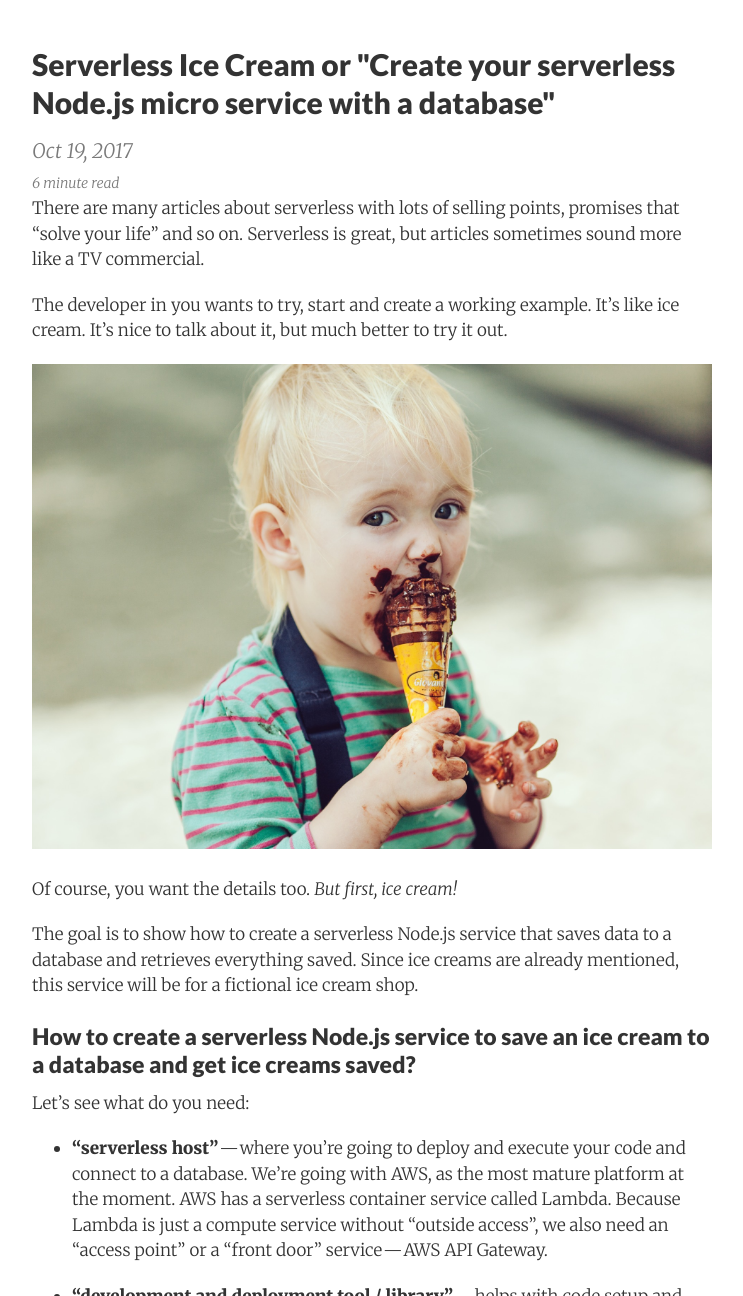
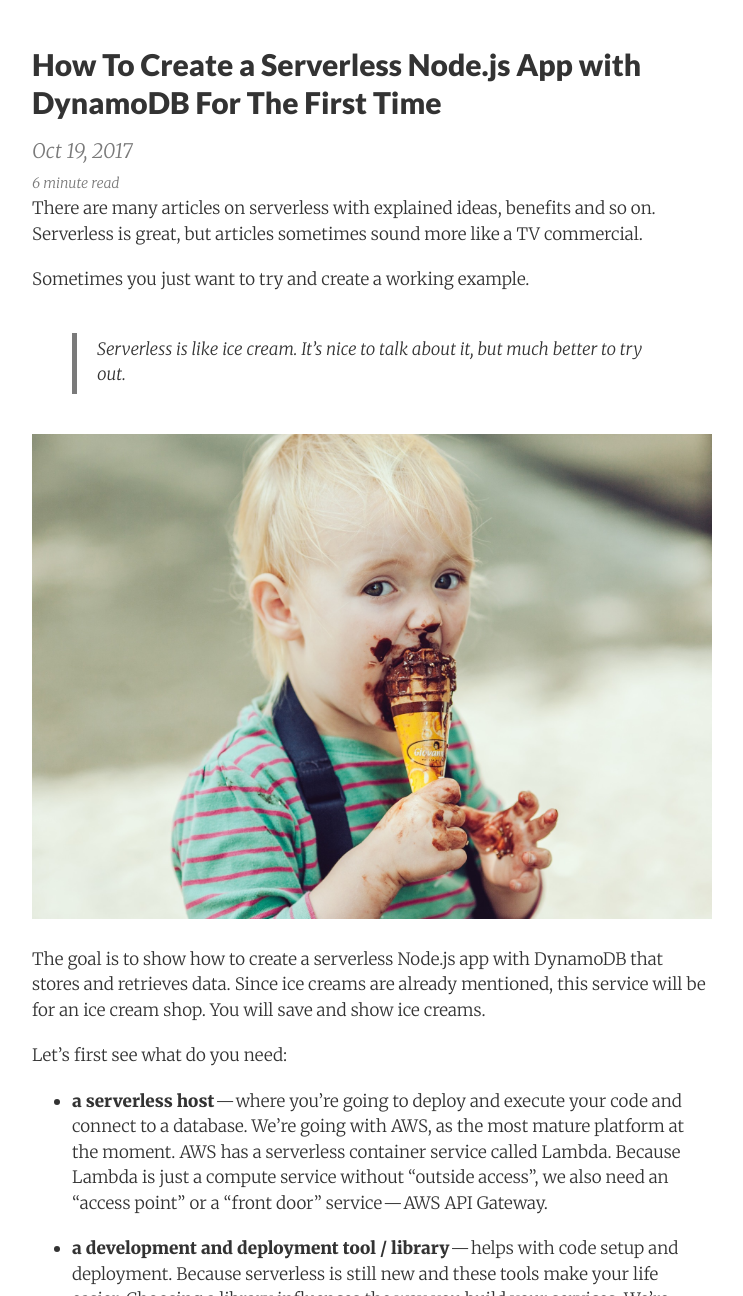
Before and after one commit to serverlesspub/serverless.pub, a Jekyll site: the page built from _posts/2017-10-19-serverless-icecream-database.markdown, in a window 1280 px wide and 1400 px high, cut to the strip 104-1400 px from the top of the window. Shown: the whole strip, without its empty margins (268-1011 px from the left). Built offline with Jekyll 4.4.1, drawn with Linux system fonts in a browser that asks for light colours; nearby versions of some CDN libraries; some of the changed text lies outside the part shown.

Commit message:
updating the serverless dynamodb

````diff
--- a/_posts/2017-10-19-serverless-icecream-database.markdown
+++ b/_posts/2017-10-19-serverless-icecream-database.markdown
@@ -1,33 +1,31 @@
 ---
 layout: post
-title:  "Serverless Ice Cream or \"Create your serverless Node.js micro service with a database\""
+title:  "How To Create a Serverless Node.js App with DynamoDB For The First Time"
 date:   2017-10-19 12:00:00 +0200
 categories: serverless lambda dynamodb
 ---
 
-There are many articles about serverless with lots of selling points, promises that “solve your life” and so on. Serverless is great, but articles sometimes sound more like a TV commercial.
+There are many articles on serverless with explained ideas, benefits and so on. Serverless is great, but articles sometimes sound more like a TV commercial.
 
-The developer in you wants to try, start and create a working example. It’s like ice cream. It’s nice to talk about it, but much better to try it out.
+Sometimes you just want to try and create a working example.
+
+> Serverless is like ice cream. It’s nice to talk about it, but much better to try out.
 
 ![](/images/serverless-icecream.jpg)
 
-Of course, you want the details too. *But first, ice cream!*
+The goal is to show how to create a serverless Node.js app with DynamoDB that stores and retrieves data.
+Since ice creams are already mentioned, this service will be for an ice cream shop. You will save and show ice creams.
 
-The goal is to show how to create a serverless Node.js service that saves data to a database and retrieves everything saved.
-Since ice creams are already mentioned, this service will be for a fictional ice cream shop.
+Let’s first see what do you need:
 
-### How to create a serverless Node.js service to save an ice cream to a database and get ice creams saved?
-
-Let’s see what do you need:
-
- - **"serverless host"** — where you’re going to deploy and execute your code and connect to a database. We’re going with AWS, as the most mature platform at the moment.
+ - **a serverless host** — where you’re going to deploy and execute your code and connect to a database. We’re going with AWS, as the most mature platform at the moment.
  AWS has a serverless container service called Lambda. Because Lambda is just a compute service without “outside access”, we also need an “access point” or a “front door” service — AWS API Gateway.
 
- - **"development and deployment tool / library"** — helps with code setup and deployment. Because serverless is still new and these tools make your life easier. Choosing a library influences the way you build your services. We’re going to use Claudia.js - a development and deployment tool with helpful examples and a good community. It will deploy your service to your AWS serverless container (Lambda) and create an API Gateway for it.
+ - **a development and deployment tool / library** — helps with code setup and deployment. Because serverless is still new and these tools make your life easier. Choosing a library influences the way you build your services. We’re going to use Claudia.js - a development and deployment tool with helpful examples and a good community. It will deploy your service to your AWS serverless container (Lambda) and create an API Gateway for it.
 
- - **"service"** — your service that receives a request,  saves an ice cream to a database or shows all ice creams you saved.
+ - **a service** — your service that receives a request,  saves an ice cream to a database or shows all ice creams you saved.
 
- - **"database"** — a storage to which you connect your service to store ice creams. We’re going with DynamoDB — AWS noSQL database.
+ - **a database** — a storage to which you connect your service to store ice creams. We’re going with DynamoDB — AWS noSQL database.
 
 
 ![The overview of your service infrastructure](/images/serverless-icecream-overview.png)
@@ -159,17 +157,7 @@ This command creates your serverless container (AWS Lambda) in the `us-east-1` r
 
 That’s it!
 
-#### Errors?
-In case of an error, please check your code if you haven’t missed anything. After an error, invoking the command again may show
-
-```shell
-'Role with name ice-cream-shop-executor already exists.'
-```
-
-In that case, go to your AWS Console IAM , in the left bar- click “Roles” and find a role with that name (or the name error specified) and delete it. Then try again with the previous claudia create command.
-
-
-#### Test your service
+#### Trying out your service
 
 Use cURL for testing. Get all ice creams:
 
@@ -185,6 +173,21 @@ curl -H "Content-Type: application/json" -X POST \
 https://your-service-url.execute-api.us-east-1.amazonaws.com/latest/icecreams
 ```
 
+By running these commands you’ll see your service working!
+
+That’s it!
+
+
+#### Errors?
+In case of an error, please check your code if you haven’t missed anything. After an error, invoking the command again may show
+
+```shell
+'Role with name ice-cream-shop-executor already exists.'
+```
+
+In that case, go to your [AWS Console IAM](https://console.aws.amazon.com/iam), in the left bar- click “Roles” and find a role with the name error specified and delete it. Then try the previous claudia create command again.
+
+
 #### Updating your service
 If you want to redeploy to your Lambda with Claudia.js, now you need to do a claudia update instead of create . The full command would look like this:
 
@@ -193,3 +196,6 @@ If you want to redeploy to your Lambda with Claudia.js, now you need to do a cla
 It doesn't need all those configuration options like `create`, because it stores them locally for you. If its successful, it also returns the URL of your deployed service.
 
 Now go, you deserve some ice cream!
+
+
+The full code example is available on [this repository](https://github.com/simalexan/ice-cream-shop).
````
